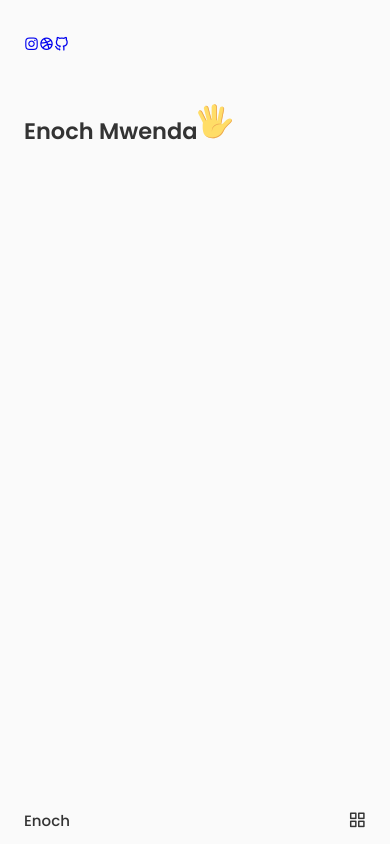
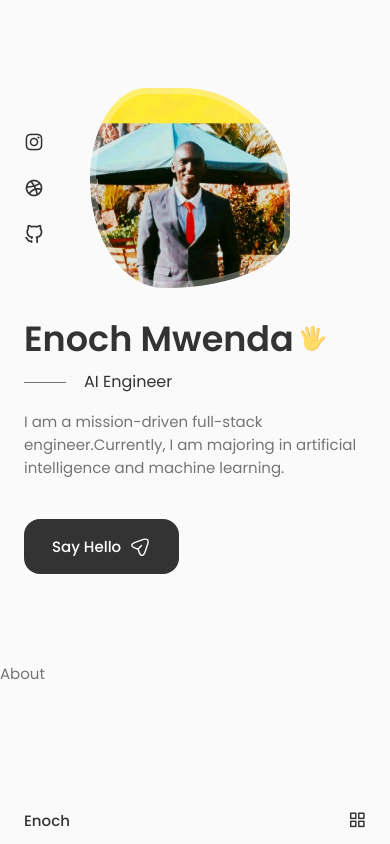
Before and after one commit to leenock/portfolio_trial_two, a React (Create React App) app: page / in a window 390 px wide. Built offline with nearby package versions, Linux system fonts and the light colour scheme.

Commit message:
updated code

```diff
--- a/src/App.css
+++ b/src/App.css
@@ -177,6 +177,14 @@
     margin-right: var(--mb-1-5);
   }
 
+  .button {
+    padding: 1rem 1.75rem;
+  }
+  .button__icon {
+    width: 22px;
+    height: 22px;
+  }
+
 }
 
 /* For medium devices */
--- a/src/App.js
+++ b/src/App.js
@@ -2,6 +2,7 @@
 import './App.css';
 import Header from './components/header/Header'
 import Home from './components/Home/Home';
+import About from './components/about/About';
 
 function App() {
   return (
@@ -9,6 +10,7 @@
       <Header />
       <main className='main'>
         <Home />
+        <About />
     </main>
     </>
   );
--- a/src/components/Home/Data.jsx
+++ b/src/components/Home/Data.jsx
@@ -4,7 +4,6 @@
   return (
     <div className="home__data">
         <h1 className="home__title">Enoch Mwenda
-
         <svg
                   width="36"
                   height="36"
@@ -55,8 +54,29 @@
                   ></path>
         </svg>
         </h1>
-
-
+        <h3 className="home__subtitle">AI Engineer</h3>
+        <p className="home__description">I am a mission-driven full-stack engineer.Currently, I am majoring in artificial intelligence and machine learning.
+         </p>
+        <a href="#contact" className="button button--flex">
+          Say Hello
+          <svg
+                  class="button__icon"
+                  xmlns="http://www.w3.org/2000/svg"
+                  width="24"
+                  height="24"
+                  viewBox="0 0 24 24"
+                  fill="none"
+                >
+                  <path
+                    d="M14.2199 21.9352C13.0399 21.9352 11.3699 21.1052 10.0499 17.1352L9.32988 14.9752L7.16988 14.2552C3.20988 12.9352 2.37988 11.2652 2.37988 10.0852C2.37988 8.91525 3.20988 7.23525 7.16988 5.90525L15.6599 3.07525C17.7799 2.36525 19.5499 2.57525 20.6399 3.65525C21.7299 4.73525 21.9399 6.51525 21.2299 8.63525L18.3999 17.1252C17.0699 21.1052 15.3999 21.9352 14.2199 21.9352ZM7.63988 7.33525C4.85988 8.26525 3.86988 9.36525 3.86988 10.0852C3.86988 10.8052 4.85988 11.9052 7.63988 12.8252L10.1599 13.6652C10.3799 13.7352 10.5599 13.9152 10.6299 14.1352L11.4699 16.6552C12.3899 19.4352 13.4999 20.4252 14.2199 20.4252C14.9399 20.4252 16.0399 19.4352 16.9699 16.6552L19.7999 8.16525C20.3099 6.62525 20.2199 5.36525 19.5699 4.71525C18.9199 4.06525 17.6599 3.98525 16.1299 4.49525L7.63988 7.33525Z"
+                    fill="var(--container-color)"
+                  ></path>
+                  <path
+                    d="M10.11 14.7052C9.92005 14.7052 9.73005 14.6352 9.58005 14.4852C9.29005 14.1952 9.29005 13.7152 9.58005 13.4252L13.16 9.83518C13.45 9.54518 13.93 9.54518 14.22 9.83518C14.51 10.1252 14.51 10.6052 14.22 10.8952L10.64 14.4852C10.5 14.6352 10.3 14.7052 10.11 14.7052Z"
+                    fill="var(--container-color)"
+                  ></path>
+                </svg>
+        </a>
     </div>
   )
 }
--- a/src/components/Home/Home.jsx
+++ b/src/components/Home/Home.jsx
@@ -2,6 +2,7 @@
 import "./home.css";
 import Social from './Social';
 import Data from './Data';
+import ScrollDown from './ScrollDown';
 
 const Home = () => {
   return (
@@ -14,6 +15,7 @@
 
                 <Data />
             </div>
+            <ScrollDown />
         </div>
     </section>
   )
--- /dev/null
+++ b/src/components/Home/ScrollDown.jsx
@@ -0,0 +1,52 @@
+import React from 'react'
+
+const ScrollDown = () => {
+  return (
+    <div>
+      <div className="home__scroll">
+        <a href="#about" className="home__scroll-button
+          button--flex">
+            <svg
+                width="32px"
+                height="32px"
+                class="home__scroll-mouse"
+                viewBox="0 0 247 390"
+                version="1.1"
+                xmlns="http://www.w3.org/2000/svg"
+                xmlnsXlink="http://www.w3.org/1999/xlink"
+                style={{
+                  fillRule: "evenodd",
+                  clipRule: "evenodd",
+                  strokeLinecap: "round",
+                  strokeLinejoin: "round",
+                  strokeMiterlimit: 1.5,
+                }}
+              >
+                <path
+                  class="wheel"
+                  d="M123.359,79.775l0,72.843"
+                  style= {{
+                    fill: "none",
+                    stroke: "var(--title-color)",
+                    strokeWidth: "20px",
+                  }}
+                ></path>
+                <path
+                  id="mouse"
+                  d="M236.717,123.359c0,-62.565 -50.794,-113.359 -113.358,-113.359c-62.565,0 -113.359,50.794 -113.359,113.359l0,143.237c0,62.565 50.794,113.359 113.359,113.359c62.564,0 113.358,-50.794 113.358,-113.359l0,-143.237Z"
+                  style= {{
+                    fill: "none",
+                    stroke: "var(--title-color)",
+                    strokeWidth: "20px",
+                  }}
+                ></path>
+              </svg>
+              <span className="home__scroll-name">Scroll Down</span>
+              <i class="uil uil-arrow-down home__scroll-arrow"></i>
+          </a>
+      </div>
+    </div>
+  )
+}
+
+export default ScrollDown
--- a/src/components/Home/home.css
+++ b/src/components/Home/home.css
@@ -0,0 +1,185 @@
+.home__container {
+    row.gap: 7rem;
+}
+.home__content{
+    grid-template-columns: 116px repeat(2, 1fr);
+    padding-top: 5.5rem;
+    column-gap: 2rem;
+    align-items: center;
+}
+
+.home__social {
+    display: grid;
+    grid-template-columns: max-content;
+    row-gap: 1rem;
+}
+.home__social-icon {
+   font-size: 1.25rem;
+   color: var(--title-color);
+}
+.home__social-icon:hover {
+    color: var(--title-color-dark);
+ }
+
+.home__title {
+    font-size: 35px;
+    margin-bottom: var(--mb-0-25);
+}
+.home__hand {
+    width: 38px;
+    height: 38px;
+    margin-left: 0.4rem;
+}
+.home__subtitle {
+    position: relative;
+    font-size: var(--h3-font-size);
+    padding-left: 5.4rem;
+    font-weight: var(--font-normal);
+    margin-bottom: var(--mb-1);
+
+}
+.home__subtitle::before {
+    content: '';
+    position: absolute;
+    width: 70px;
+    height: 1px;
+    background-color: var(--text-color);
+    left: 0;
+    top: 1rem;
+}
+
+.home__description {
+   max-width: 400px;
+   margin-bottom: var(--mb-3);
+}
+
+.home__img {
+
+    background: url(../../assets//profile2.jpg);
+    background-repeat: no-repeat;
+    background-position: center;
+    background-size: cover;
+    box-shadow: inset 0 0 0 9px rgb(255 255 255 / 30%);
+    order: 1 ;
+    justify-self: center;
+    width: 300px;
+    height: 300px;
+    animation: profile__animate 8s ease-in-out infinite 1s;
+}
+
+@keyframes profile__animate {
+    0% {
+        border-radius: 60% 40% 30% 70%/60% 30% 70% 40%;
+
+    }
+    50% {
+        border-radius: 30% 60% 70% 40%/50% 60% 30% 60%;
+
+    }
+    100% {
+        border-radius: 60% 40% 30% 70%/60% 30% 70% 40%;
+
+    }
+}
+.home__scroll {
+    margin-left: 9.25rem;
+}
+.wheel {
+    animation: scroll 2s ease infinite;
+}
+
+@keyframes scroll {
+    0% {
+        transform: translateY(0);
+    }
+    30% {
+        transform: translateY(3.75rem);
+    }
+}
+
+.home__scroll-name{
+    color: var(--title-color);
+    font-weight: var(--font-medium);
+    margin-right: var(--mb-0-25);
+    margin-left: 2px;
+}
+.home__scroll-arrow{
+    font-size: 1.25rem;
+    color: var(--title-color);
+}
+
+/*=============== BREAKPOINTS ===============*/
+/* For large devices */
+@media screen and (max-width: 992px) {
+    .home__content{
+        grid-template-columns: 100px repeat(2, 1fr);
+        column-gap: 1.25rem;
+    }
+    .home__hand {
+        width: 26px;
+        height: 26px;
+    }
+    .home__subtitle {
+        padding-left: 3.75rem;
+        margin-bottom: var(--mb-1);
+
+    }
+    .home__subtitle::before {
+        width:42px;
+        top: 0.8rem;
+    }
+    .home__description {
+        max-width: initial;
+        margin-bottom: var(--mb-2-5);
+    }
+    .home__img {
+        width: 250px;
+        height: 250px;
+        box-shadow: inset 0 0 0 8px rgb(255 255 255 / 30%);
+
+    }
+    .home__scroll {
+           margin-left: 7.5rem;
+    }
+
+  }
+
+  /* For medium devices */
+  @media screen and (max-width: 768px) {
+
+    .home__content{
+       grid-template-columns: 0.5fr 3fr;
+       padding-top: 3.5rem;
+    }
+    .home__img{
+        order: initial;
+        justify-self: initial;
+    }
+    .home__data {
+        grid-column: 1/3;
+    }
+    .home__img{
+    box-shadow: inset 0 0 0 6px rgb(255 255 255 / 30%);
+     width: 200px;
+     height: 200px;
+    }
+    .home__scroll {
+        display: none;
+    }
+
+  }
+
+
+  /* For small devices */
+  @media screen and (max-width: 350px) {
+    .home__img {
+        width: 180px;
+        height: 180px;
+    }
+    .home__hand {
+        width: 22px;
+        height: 22px;
+    }
+
+
+  }
--- /dev/null
+++ b/src/components/about/About.jsx
@@ -0,0 +1,11 @@
+import React from 'react'
+
+const About = () => {
+  return (
+    <div>
+      About
+    </div>
+  )
+}
+
+export default About
```
Also changed, not shown: src/assets/profile2.jpg (added), src/components/about/about.css (added).
